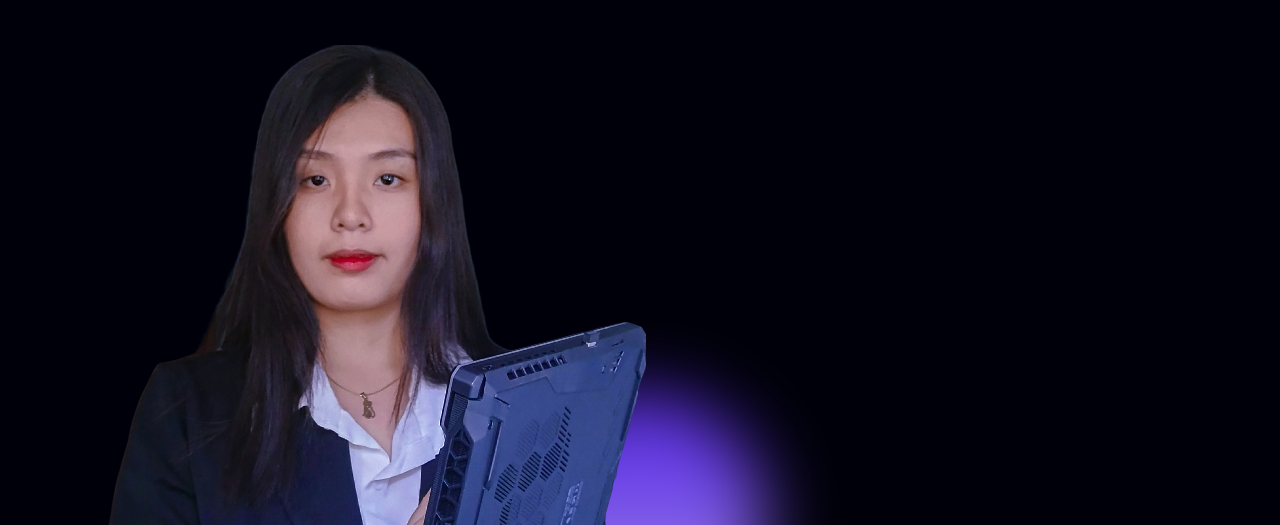
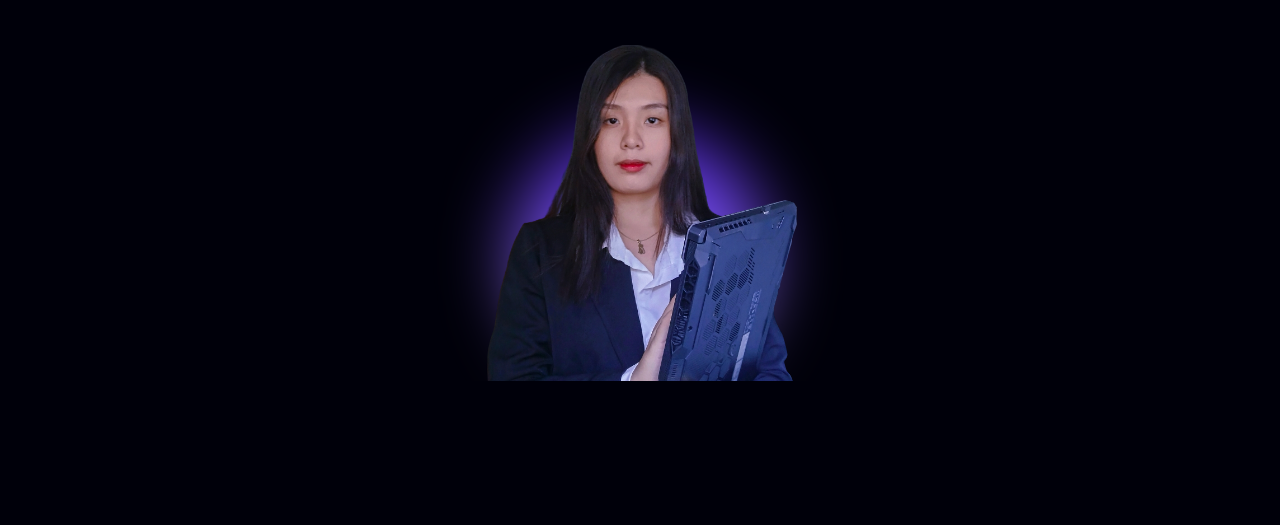
Before and after one commit to AprilRoseNatad/AprilRoseNatad-ePortfolio, a plain HTML site: page index.html in a window 1280 px wide. Shown: the part 275-800 px from the top of the page. Drawn offline with nearby package versions, Linux system fonts and the light colour scheme; a web font is replaced by a local one.

Commit message:
Update homepage content

```diff
--- a/assets/css/styles.css
+++ b/assets/css/styles.css
@@ -262,7 +262,7 @@ img {
   justify-self: center;
 }
 
-.home-perfil{
+.home__perfil{
   width: 320px;
   justify-self: center;
 }
```
